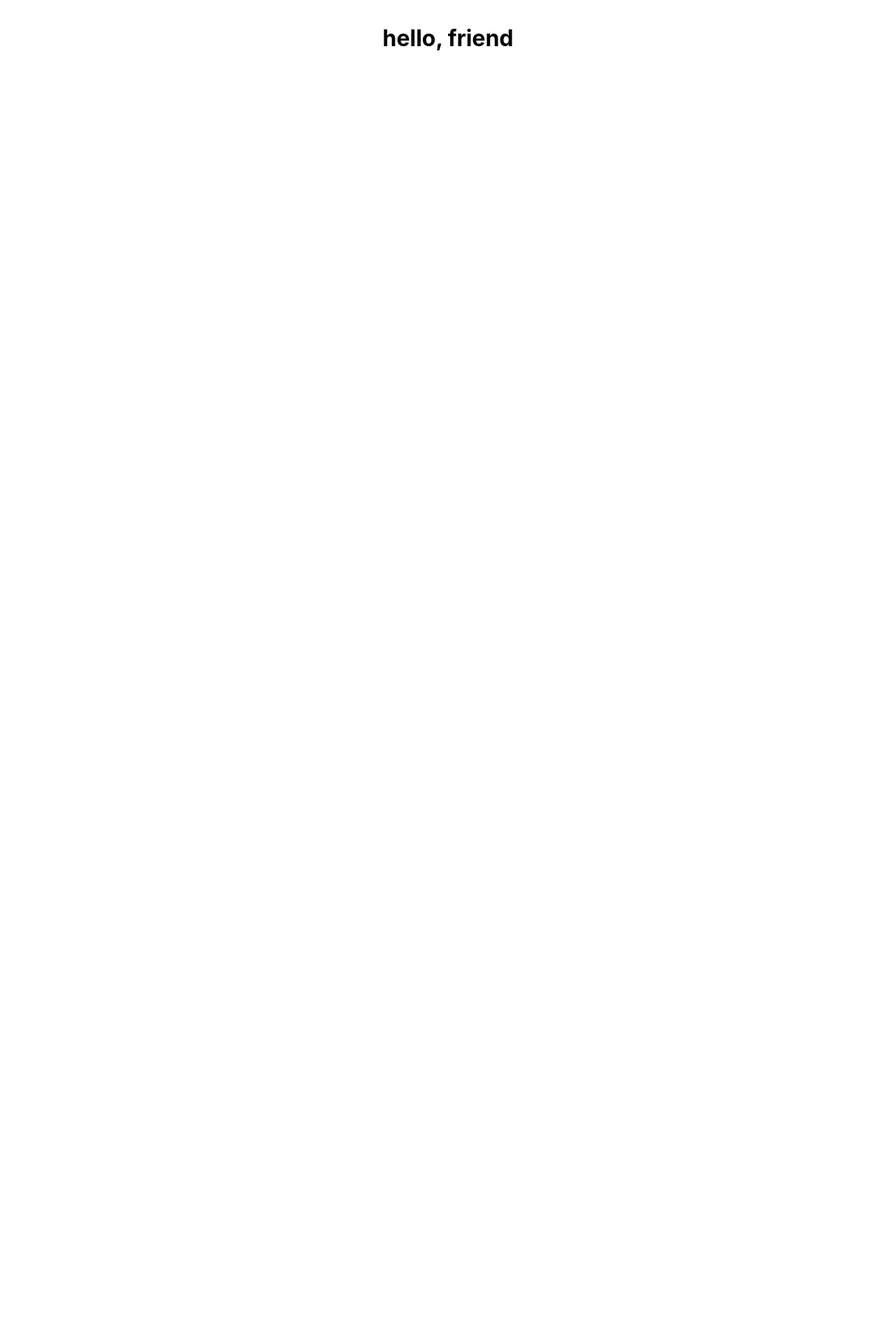
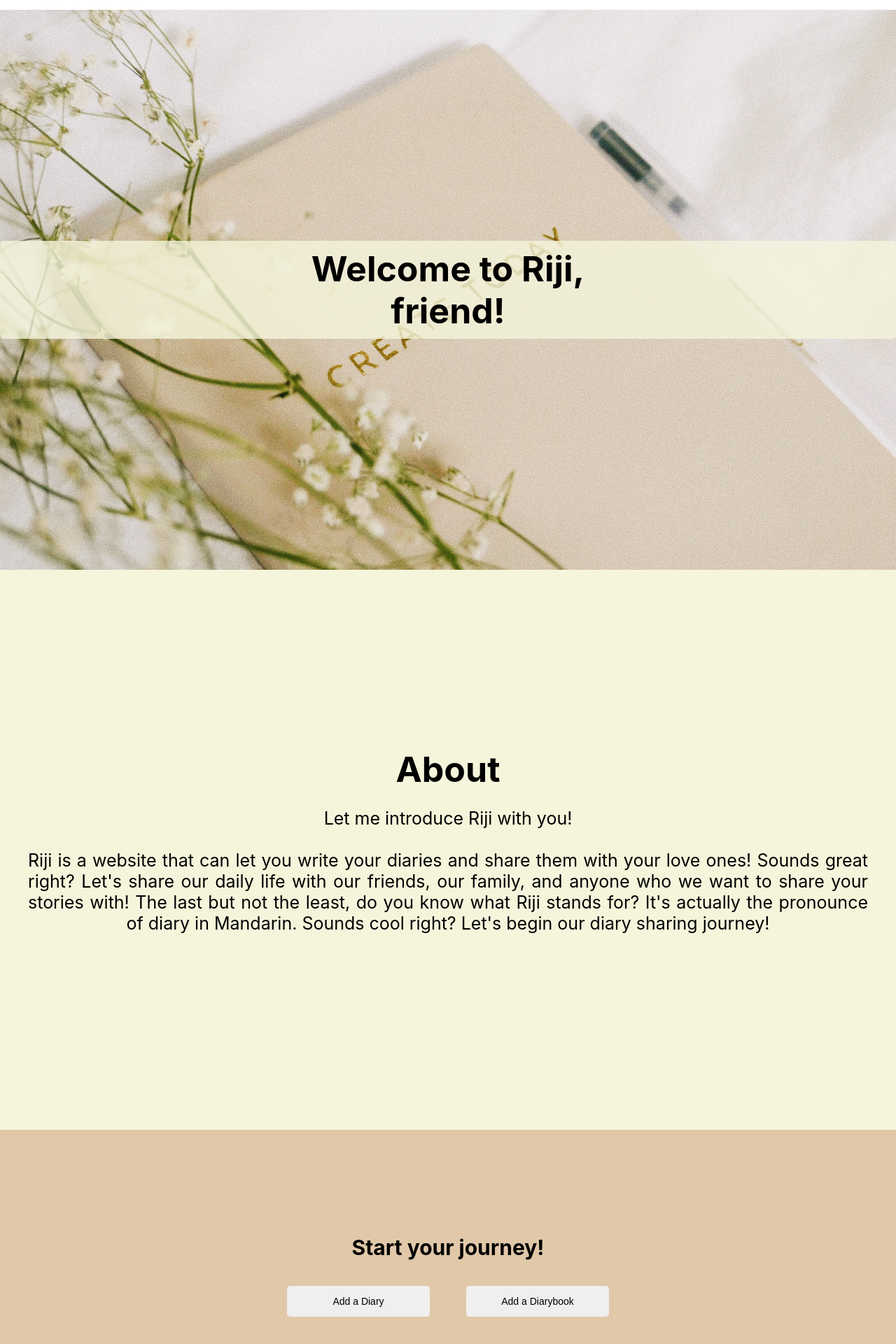
Before and after one commit to chenannchi/riji-front-end, a React (Create React App) app: page / in a window 1280 px wide. Shown: the part 58-1978 px from the top of the page at 70% size. Before the commit the page ends 800 px from the top, so only its background shows below. Built offline with nearby package versions, Linux system fonts and the light colour scheme; no server answers.

Commit message:
add a background image and backrgound colors to landing page

```diff
--- a/src/pages/DiaryDetails/DiaryDetails.jsx
+++ b/src/pages/DiaryDetails/DiaryDetails.jsx
@@ -58,7 +58,7 @@ const DiaryDetails = (props) => {
                       <div className="modal">
                         <div className="modal_content">
                           <span className="close" onClick={handleClick}>X</span>
-                          <h3>Share Your Diary</h3>
+                          <div>Share Your Diary</div>
                           <form id={styles.add_diary_to_diarybook} onSubmit={handleSubmit}>
                             <select name="diarybook_id" id="diarybook-input" onChange={handleChange}>
                               <option value="none">Select an Option</option>
--- a/src/pages/Landing/Landing.jsx
+++ b/src/pages/Landing/Landing.jsx
@@ -1,9 +1,31 @@
 import styles from './Landing.module.css'
+import { Link } from 'react-router-dom'
 
 const Landing = ({ user }) => {
   return (
     <main className={styles.container}>
-      <h1>hello, {user ? user.name : 'friend'}</h1>
+      <section id={styles.first}>
+        <div>
+          <div className={styles.title}>Welcome to Riji, <br />{user ? user.name : 'friend'}!</div>
+        </div>
+      </section>
+      <section id={styles.second}>
+        <div className={styles.title}>About</div>
+        <p>Let me introduce Riji with you! <br/><br/>Riji is a website that can let you write your diaries and share them with your love ones! Sounds great right? Let's share our daily life with our friends, our family, and anyone who we want to share your stories with! The last but not the least, do you know what Riji stands for? It's actually the pronounce of diary in Mandarin. Sounds cool right? Let's begin our diary sharing journey!</p>
+      </section>
+      <section id={styles.third}>
+        <div className={styles.hint}>
+          Start your journey!
+        </div>
+        <div className={styles.btns}>
+          <Link to={`diaries/new`}>
+            <button>Add a Diary</button>
+          </Link>
+          <Link to={`diarybooks/new`}>
+            <button>Add a Diarybook</button>
+          </Link>
+        </div>
+      </section>
     </main>
   )
 }
--- a/src/pages/Landing/Landing.module.css
+++ b/src/pages/Landing/Landing.module.css
@@ -3,3 +3,79 @@
   align-items: center;
   flex-direction: column;
 }
+
+.title{
+  font-size: 50px;
+  font-weight: bolder;
+}
+
+.btns{
+  display: flex;
+  justify-content: center;
+  align-items: center;
+}
+
+.btns button{
+  width: 100%;
+  height: 100%;
+}
+
+.btns > a{
+  margin: 0;
+  margin: 0 5%;
+  width: 20vw;
+}
+
+.hint{
+  font-size: 30px;
+  font-weight: bold;
+  margin: 30px;
+}
+
+#first{
+  background-image: url("../../../public/notebook1.jpg");
+  width: 100%;
+  height: 100vh;
+  background-size: cover;
+  /* background-position: top; */
+  /* background-position-x: center; */
+  display: flex;
+  justify-content: center;
+  align-items: center;
+  text-align: center;
+}
+
+#first > div{
+  background-color: rgba(245, 245, 220,.8);
+  border-radius: 5px;
+  padding: 10px 10px;
+  width: 100%;
+}
+
+#second{
+  background-color: beige;
+  display: flex;
+  justify-content: center;
+  flex-direction: column;
+  align-items: center;
+  text-align:justify;
+  text-align-last: center;
+  height: 100vh;
+  width: 100%;
+}
+
+#second > p{
+  font-size: 25px;
+  padding: 0 40px;
+}
+
+#third{
+  display: flex;
+  justify-content: center;
+  align-items: center;
+  flex-direction: column;
+  text-align: center;
+  background-color: rgb(224, 200, 169);
+  width: 100%;
+  height: 50vh;
+}
```
Also changed, not shown: public/notebook1.jpg (added).
